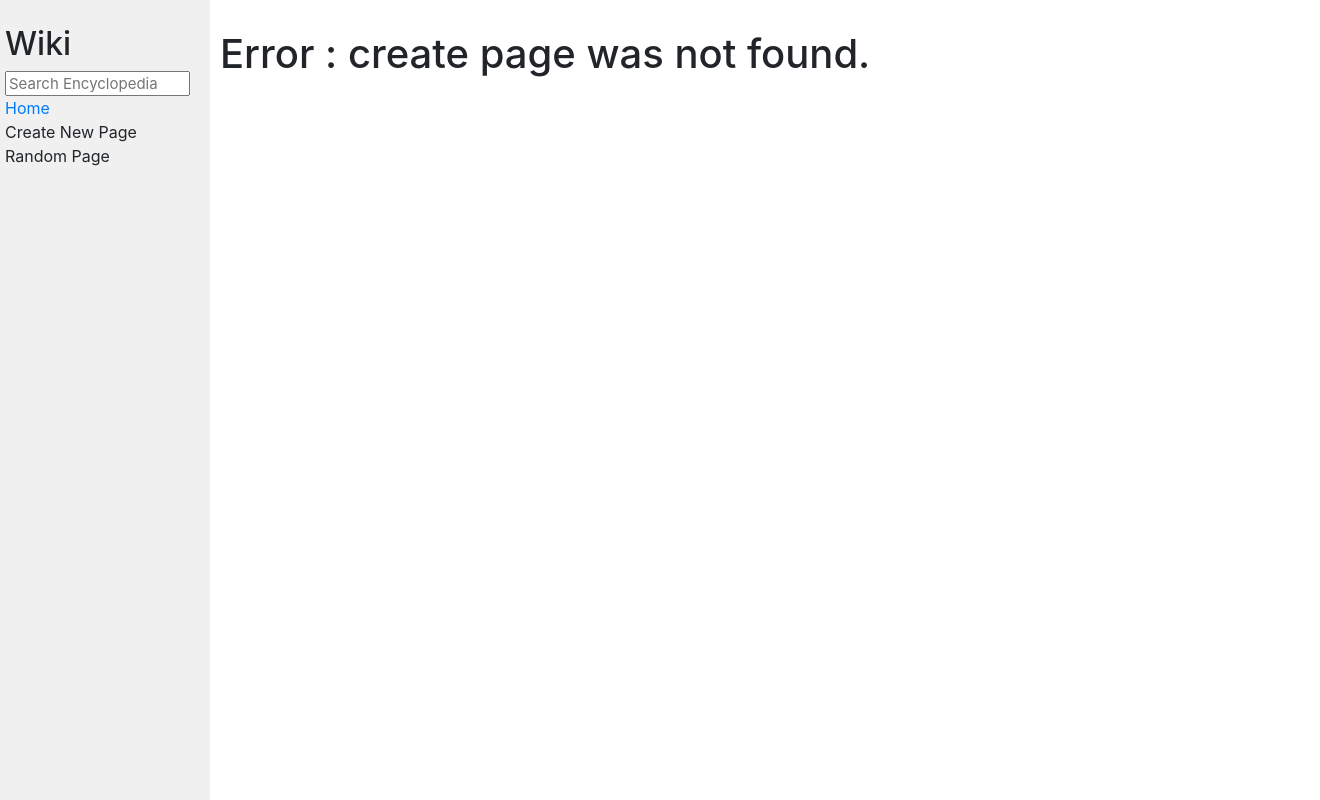
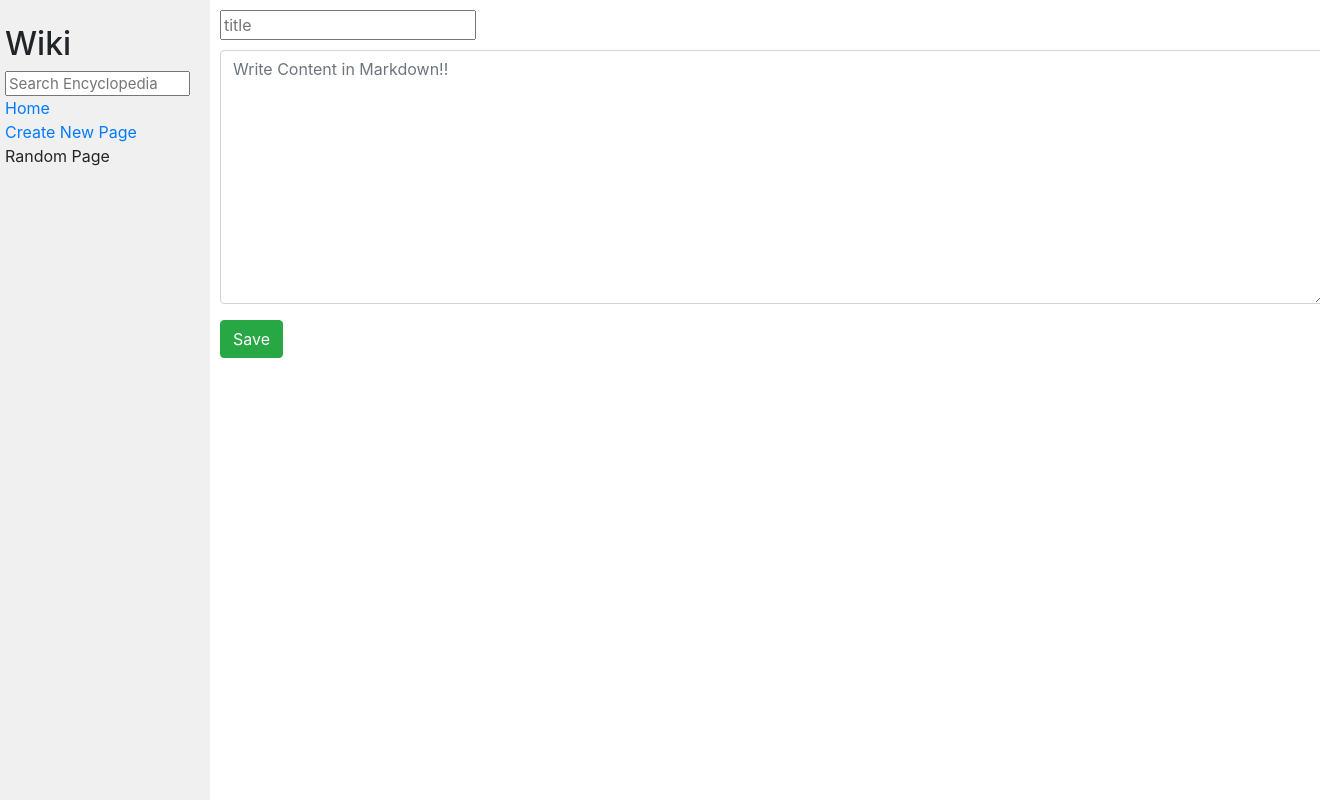
Before and after one commit to mohamdhashim/CS50_Web_Projects, a Django app: page /wiki/create in a window 1320 px wide; the page is wider, and only the part inside the window is pictured. Run offline with Django 3.2, Linux system fonts and the light colour scheme; some libraries are stand-ins or nearby versions.

Commit message:
added create new page Feature

```diff
--- /dev/null
+++ b/Wiki/encyclopedia/templates/encyclopedia/create.html
@@ -0,0 +1,33 @@
+{% extends "encyclopedia/layout.html" %}
+
+{% block title %}
+    Create new page
+{% endblock %}
+
+{%block body%}
+
+    {%if error == 1 %}
+        <label style="color: red;"> NOTE: this title is already exist </label>
+    {%endif%}
+
+    <form name = "edit" method="POST">
+        {% csrf_token %}
+            <input type="text" name="title" id="title_txt" placeholder="title" style="margin-bottom: 10px;">
+
+            {%if error == 2 %}
+                 <label style="color: red; font-size: 15px;"> * title is empty </label>
+            {%endif%}
+
+            <textarea name = "new_text"
+            class="form-control"
+            id="content"
+            cols="30"
+            name="content"
+            rows="10"
+            placeholder="Write Content in Markdown!!"
+            ></textarea>
+        <input type="submit" value="Save" class="btn btn-success my-3" />
+    </form>
+
+
+{%endblock%}
--- a/Wiki/encyclopedia/templates/encyclopedia/edit.html
+++ b/Wiki/encyclopedia/templates/encyclopedia/edit.html
@@ -21,9 +21,7 @@
                         rows="10"
                         >{{text}}</textarea>
                     <input type="submit" value="Save" class="btn btn-success my-3" />
-
                 </form>
-
             </div>
         </div>
     </body>
--- a/Wiki/encyclopedia/templates/encyclopedia/layout.html
+++ b/Wiki/encyclopedia/templates/encyclopedia/layout.html
@@ -19,7 +19,7 @@
                     <a href="{% url 'index' %}">Home</a>
                 </div>
                 <div>
-                    Create New Page
+                    <a href="{% url 'create' %}"> Create New Page</a>
                 </div>
                 <div>
                     Random Page
--- a/Wiki/encyclopedia/urls.py
+++ b/Wiki/encyclopedia/urls.py
@@ -5,6 +5,7 @@ from . import views
 urlpatterns = [
     path("wiki", views.index, name="index"),
     path("wiki/search_results", views.search, name = "search"),
+    path("wiki/edit/<str:name>",views.edit, name = "edit"),
+    path("wiki/create",views.create, name = "create"),
     path("wiki/<str:name>", views.topic, name="topic"),
-    path("wiki/edit/<str:name>",views.edit, name = "edit")
 ]
--- a/Wiki/encyclopedia/views.py
+++ b/Wiki/encyclopedia/views.py
@@ -24,6 +24,7 @@ def topic(request,name):
     return render(request,f'encyclopedia/topic.html',{'content': html, 'topic': name})
 
 
+
 def edit(request,name):
 
     with open (f"entries/{name.lower()}.md",'r') as f:
@@ -38,7 +39,25 @@ def edit(request,name):
     if(new_content):
         util.save_entry(name, new_content)
         return topic(request, name)
+
     return render(request,f"encyclopedia/edit.html",{"text":full_text,"topic":"edit "+name})
+
+
+def create(request):
+
+    if request.method == "POST":
+        title = request.POST.get('title')
+        content = request.POST.get('new_text')
+
+        if  title == '':
+            return render(request, f"encyclopedia/create.html", {"error":2})
+        elif title in util.list_entries():
+            return render(request, f"encyclopedia/create.html", {"error":1})
+        else:
+            util.save_entry(title.lower(), content)
+            return topic(request, title)
+    else:
+        return render(request, f"encyclopedia/create.html")
 
 
 def search(request):
```
Also changed, not shown: Wiki/entries/zezo.md (added, +1 -0 lines).
